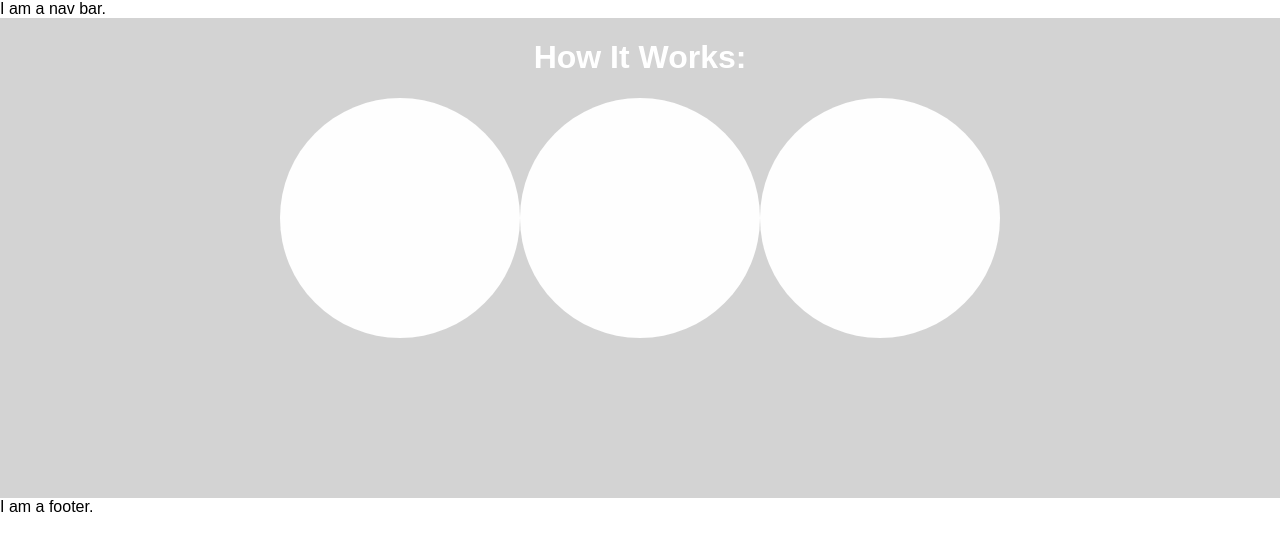
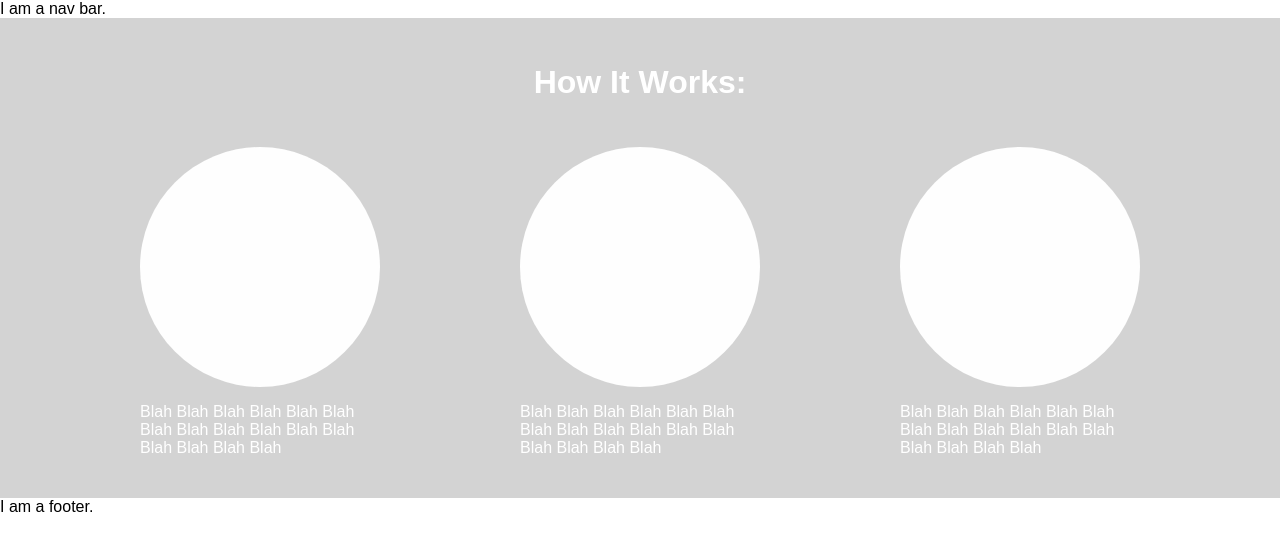
Before and after one commit to ikuto0608/nile_frontend, a React (Create React App) app in the folder nile_react/: page / in a window 1280 px wide. Shown: the top 550 px of the page. Built offline with nearby package versions, Linux system fonts and the light colour scheme.

Commit message:
Completes Info Static Partial

```diff
--- a/nile_react/src/components/Main/Home/Home.jsx
+++ b/nile_react/src/components/Main/Home/Home.jsx
@@ -1,30 +1,12 @@
 import React, { Component } from 'react';
+import NileInfo from './NileInfo.jsx';
 
 class Home extends Component {
   render() {
     return (
-      <div style={{
-        display: 'flex',
-        flexDirection: 'column',
-        width: '100%',
-        height: '30em',
-        backgroundColor: '#d3d3d3',
-        justifyContent: 'space-evenly',
-        alignItems: 'center'
-      }}>
-        <div>
-          <h1 style={{ color: 'white' }}>How It Works:</h1>
-        </div>
-        <div style={{display: 'flex', flexDirection: 'row', justifyContent: 'space-evenly', alignContent: 'space-between', flex: 1}}>
-          <div style={{ height: '15em', width: '15em', backgroundColor: '#FEFEFE', borderRadius: '50%'}}>
-          </div>
-          <div style={{ height: '15em', width: '15em', backgroundColor: '#FEFEFE', borderRadius: '50%'}}>
-          </div>
-          <div style={{ height: '15em', width: '15em', backgroundColor: '#FEFEFE', borderRadius: '50%'}}>
-          </div>
-        </div>
 
-      </div>
+      <NileInfo />
+
     );
   }
 }
--- a/nile_react/src/components/Main/Home/NileInfo.jsx
+++ b/nile_react/src/components/Main/Home/NileInfo.jsx
@@ -3,7 +3,43 @@ import React, { Component } from 'react';
 class NileInfo extends Component {
   render() {
     return (
-      <div>I am a NileInfo.</div>
+      <div style={{
+        display: 'flex',
+        flexDirection: 'column',
+        width: '100%',
+        height: '30em',
+        backgroundColor: '#d3d3d3',
+        justifyContent: 'space-evenly',
+        alignItems: 'center',
+        color: 'white'
+      }}>
+        <div>
+          <h1>How It Works:</h1>
+        </div>
+        <div style={{display: 'flex', flexDirection: 'row', justifyContent: 'space-evenly', width: '100%'}}>
+          <div style={{display: 'flex', flexDirection: 'column' }}>
+            <div style={{ height: '15em', width: '15em', backgroundColor: '#FEFEFE', borderRadius: '50%'}}>
+            </div>
+            <div style={{width: '15em'}}>
+              <p>Blah Blah Blah Blah Blah Blah Blah Blah Blah Blah Blah Blah Blah Blah Blah Blah </p>
+            </div>
+          </div>
+          <div style={{display: 'flex', flexDirection: 'column' }}>
+            <div style={{ height: '15em', width: '15em', backgroundColor: '#FEFEFE', borderRadius: '50%'}}>
+            </div>
+            <div style={{width: '15em'}}>
+              <p>Blah Blah Blah Blah Blah Blah Blah Blah Blah Blah Blah Blah Blah Blah Blah Blah </p>
+            </div>
+          </div>
+          <div style={{display: 'flex', flexDirection: 'column' }}>
+            <div style={{ height: '15em', width: '15em', backgroundColor: '#FEFEFE', borderRadius: '50%'}}>
+            </div>
+            <div style={{width: '15em'}}>
+              <p>Blah Blah Blah Blah Blah Blah Blah Blah Blah Blah Blah Blah Blah Blah Blah Blah </p>
+            </div>
+          </div>
+        </div>
+      </div>
     );
   }
 }
```
